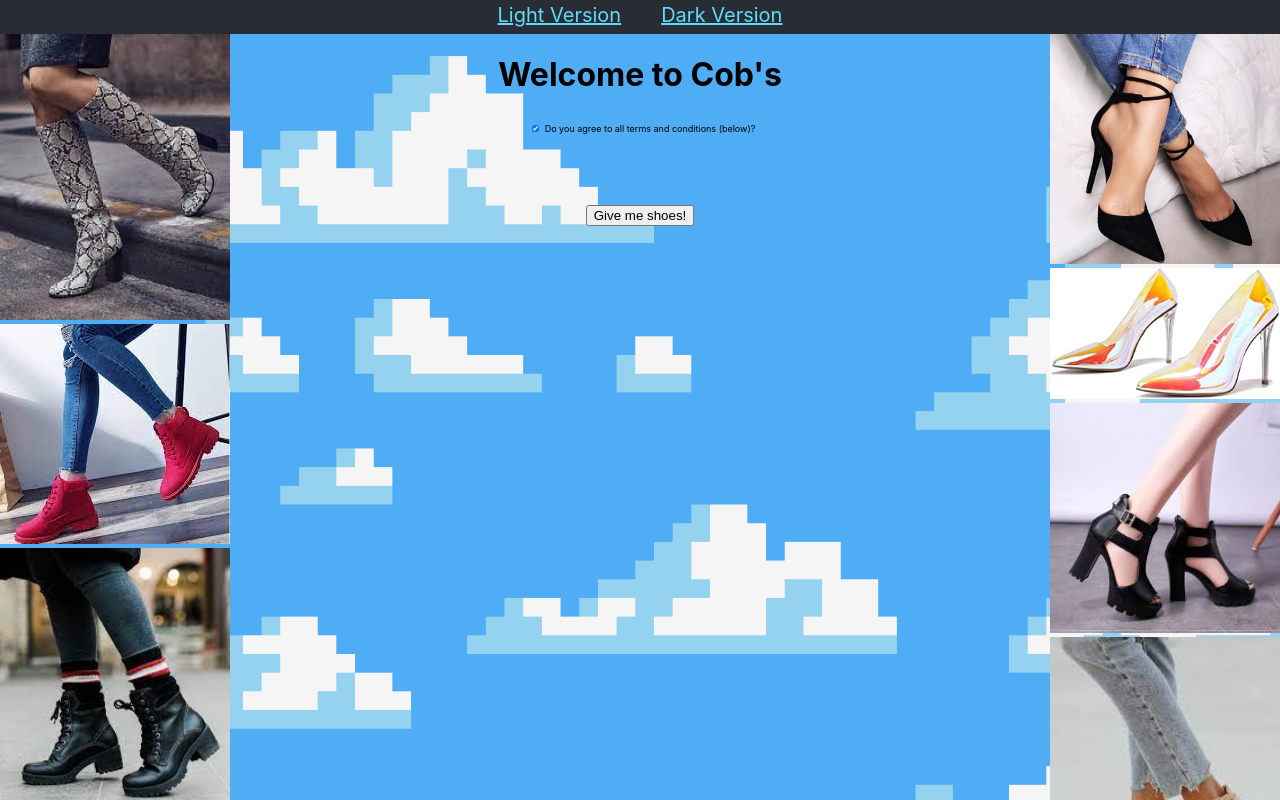
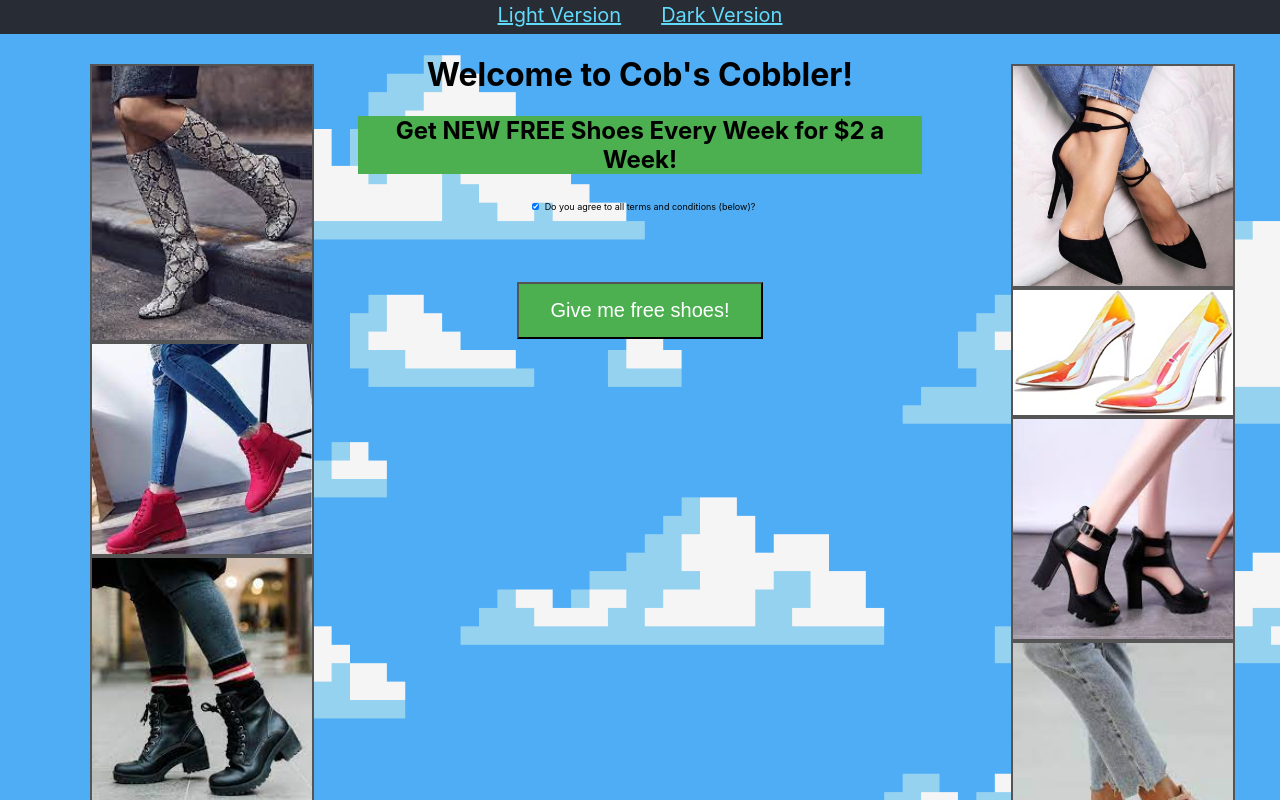
Before and after one commit to LightPat/CS-480B-HW1, a React (Create React App) app: page /dark in a window 1280 px wide. Shown: the top 800 px of the page. Built offline with nearby package versions, Linux system fonts and the light colour scheme; no server answers.

Commit message:
Dark Page Done without image gallery

```diff
--- a/src/pages/Dark.css
+++ b/src/pages/Dark.css
@@ -4,26 +4,45 @@ body {
     background-size: cover;
 }
 
+h2 {
+    background-color: #4CAF50;
+}
+
 .center-column {
     text-align: center;
     float: left;
-    width: 40%;
+    width: 44%;
 }
 
 .left-column {
-    text-align: left;
     float: left;
-    width: 30%;
+    width: 28%;
 }
 
 .right-column {
-    text-align: right;
     float: left;
-    width: 30%;
+    width: 28%;
 }
 
 .shoe-image {
-    width: 230px;
+    width: 220px;
+    border: 2px solid #555;
+    margin: 0% 25%;
+    display: flex;
+}
+
+.top-div {
+    padding-top: 30px;
+}
+
+.soul-button {
+    background-color: #4CAF50;
+    color: white;
+    padding: 15px 32px;
+    text-align: center;
+    text-decoration: none;
+    display: inline-block;
+    font-size: 20px;
 }
 
 #privacy-policy {
@@ -39,3 +58,17 @@ body {
     height: 7px;
     font-size: 9px;
 }
+
+@media screen and (max-width: 1100px) {
+    .center-column {
+        width: 100%;
+    }
+
+    .left-column {
+        display: none;
+    }
+
+    .right-column {
+        display: none;
+    }
+}
--- a/src/pages/Dark.js
+++ b/src/pages/Dark.js
@@ -27,23 +27,27 @@ function Dark() {
   return (
     <div class="row">
       <div class="left-column">
+        <div class="top-div"></div>
         <img src={boots1} alt="Boots" class="shoe-image"></img>
         <img src={boots2} alt="Boots" class="shoe-image"></img>
         <img src={boots3} alt="Boots" class="shoe-image"></img>
         <img src={boots4} alt="Boots" class="shoe-image"></img>
       </div>
       <div class="center-column">
-        <h1>Welcome to Cob's</h1>
+        <h1>Welcome to Cob's Cobbler!</h1>
+
+        <h2>Get NEW FREE Shoes Every Week for $2 a Week!</h2>
 
         <input type="checkbox" id="pp-checkbox" class="small-input" checked></input>
         <label for="pp-checkbox" class="small-input">Do you agree to all terms and conditions (below)?</label>
         <p id="privacy-policy">{readPrivacyPolicyFile()}</p>
 
         <Link to="/end" className='Nav-element'>
-        <button>Give me shoes!</button>
+        <button class="soul-button">Give me free shoes!</button>
         </Link>
       </div>
       <div class="right-column">
+        <div class="top-div"></div>
         <img src={heels1} alt="Heels" class="shoe-image"></img>
         <img src={heels2} alt="Heels" class="shoe-image"></img>
         <img src={heels3} alt="Heels" class="shoe-image"></img>
```
